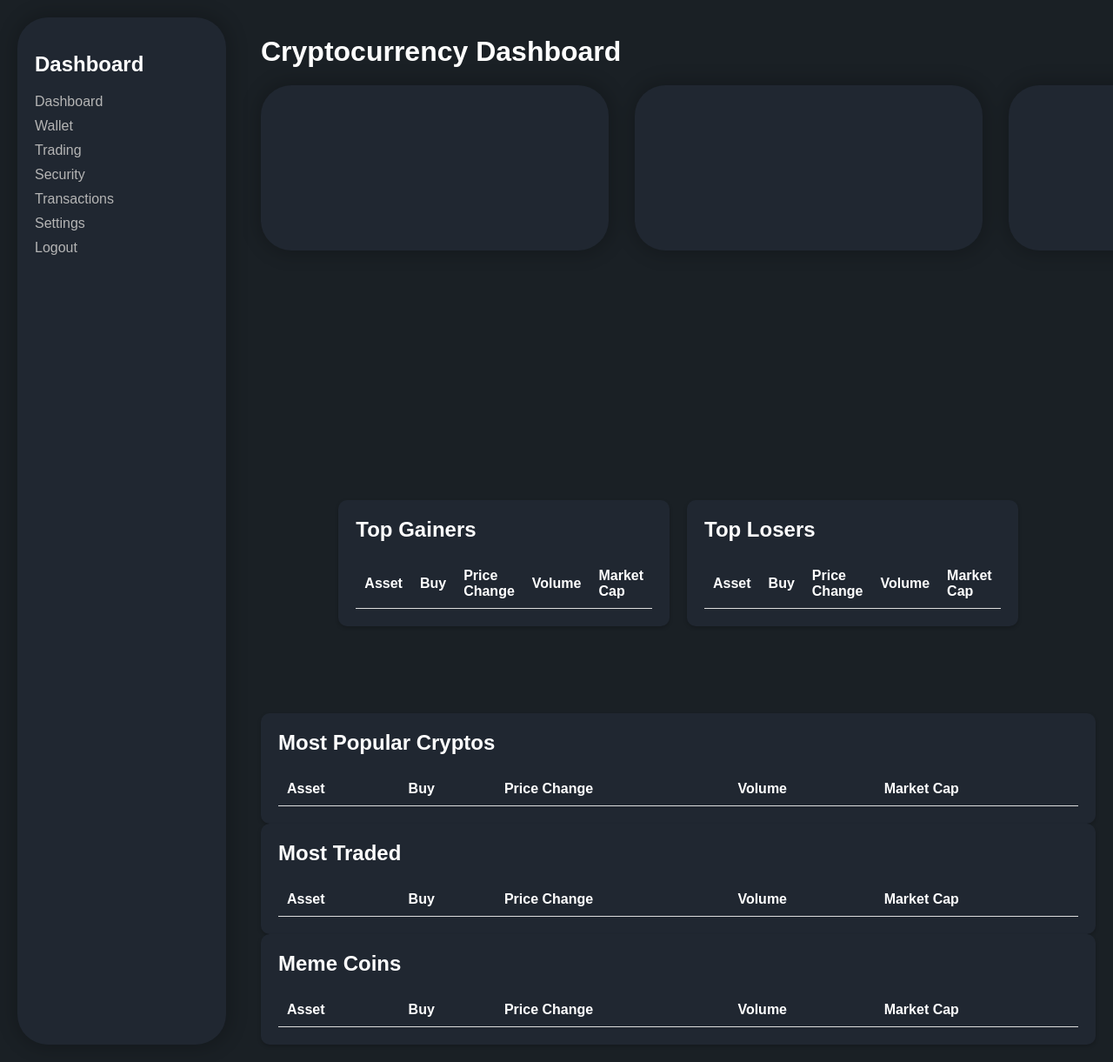
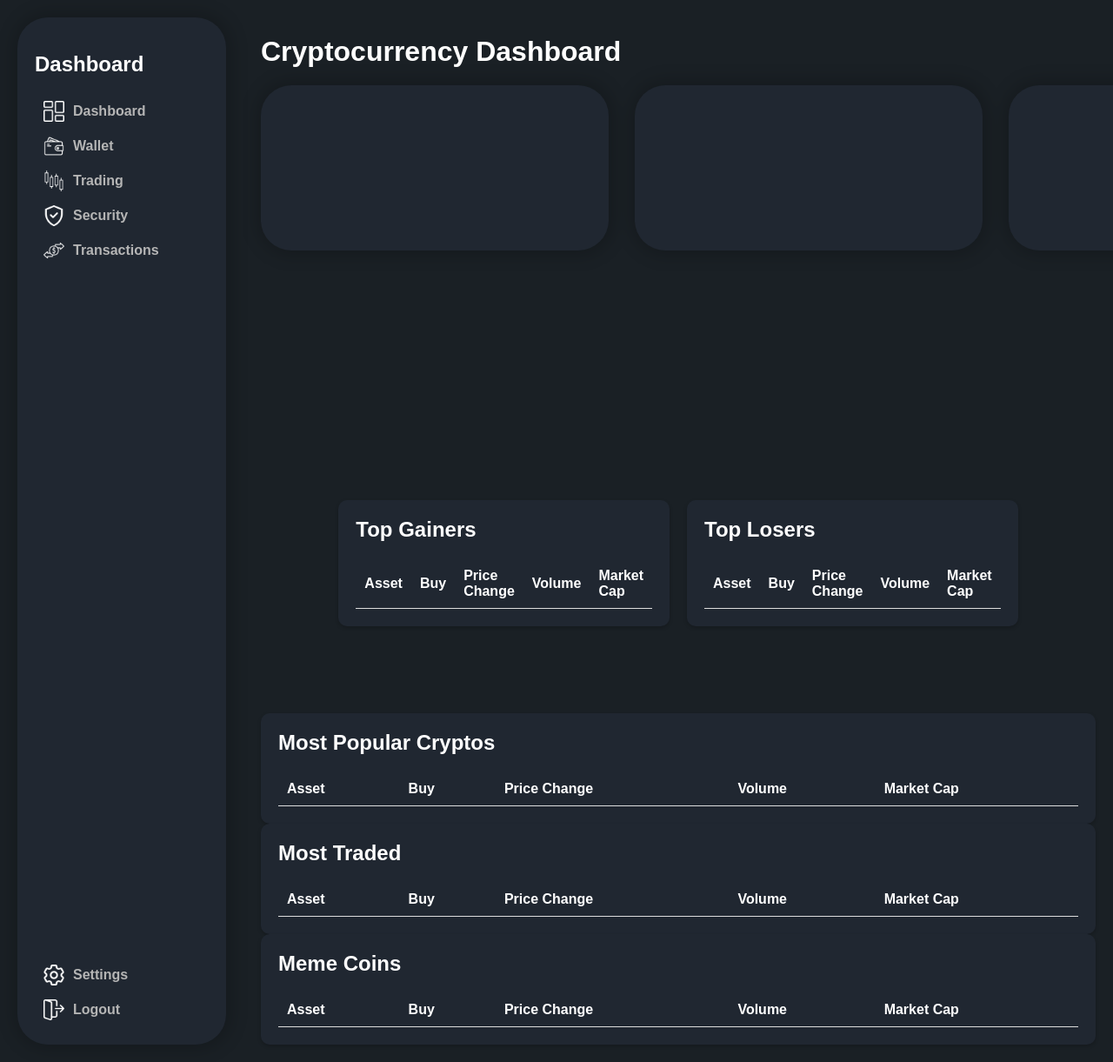
Before and after one commit to EggMannFn/Bitzen, a PHP site: page /main.php in a window 1280 px wide. Shown: the whole page at 87% size. Run offline with PHP 8.4, Linux system fonts and the light colour scheme; lists and menus that the app fills with data are empty.

Commit message:
fixed sidebar's css

```diff
--- a/main.php
+++ b/main.php
@@ -9,16 +9,21 @@
 </head>
 <body>
     <div class="dashboard">
-        <div class="sidebar">
-            <h2>Dashboard</h2>
-            <a href="#">Dashboard</a>
-            <a href="#">Wallet</a>
-            <a href="#">Trading</a>
-            <a href="#">Security</a>
-            <a href="#">Transactions</a>
-            <a href="#">Settings</a>
-            <a href="#">Logout</a>
-        </div>
+<div class="sidebar">
+    <h2>Dashboard</h2>
+    <div class="link-group">
+        <a href="#"><img src="side-icons/dashboard.png" alt="Dashboard"> Dashboard</a>
+        <a href="#"><img src="side-icons/wallet.png" alt="Wallet"> Wallet</a>
+        <a href="#"><img src="side-icons/trading.png" alt="Trading"> Trading</a>
+        <a href="#"><img src="side-icons/security.png" alt="Security"> Security</a>
+        <a href="#"><img src="side-icons/transactions.png" alt="Transactions"> Transactions</a>
+    </div>
+    <div class="bottom-links">
+        <a href="#"><img src="side-icons/settings.png" alt="Settings"> Settings</a>
+        <a href="#"><img src="side-icons/logout.png" alt="Logout"> Logout</a>
+    </div>
+</div>
+
         <div class="main">
             <h1>Cryptocurrency Dashboard</h1>
             <div class="first">
--- a/styles.css
+++ b/styles.css
@@ -185,9 +185,42 @@ body {
 
 .sidebar a {
     color: #b5b5b5;
+    display: flex;
+    align-items: center;
+    padding: 8px 10px;
     text-decoration: none;
-    margin-bottom: 10px;
+    font-weight: bold;
+    transition: 0.5s;
+
 }
+
+.sidebar img {
+    width: 24px;
+    height: 24px;
+    margin-right: 10px;
+    filter: invert(100%);
+}
+
+.link-group {
+    display: flex;
+    flex-direction: column;
+}
+
+.bottom-links {
+    display: flex;
+    flex-direction: column;
+    margin-top: auto;
+}
+
+.sidebar a img {
+    filter: invert(100%); /* Ensures icons are visible on the dark background */
+}
+
+.sidebar a:hover {
+opacity: 50%;
+transition: 0.5s;
+}
+
 
 .table-row {
     display: flex;
```
Also changed, not shown: side-icons/dashboard.png (added), side-icons/logout.png (added), side-icons/security.png (added), side-icons/settings.png (added), side-icons/trading.png (added), side-icons/transactions.png (added), side-icons/wallet.png (added).
